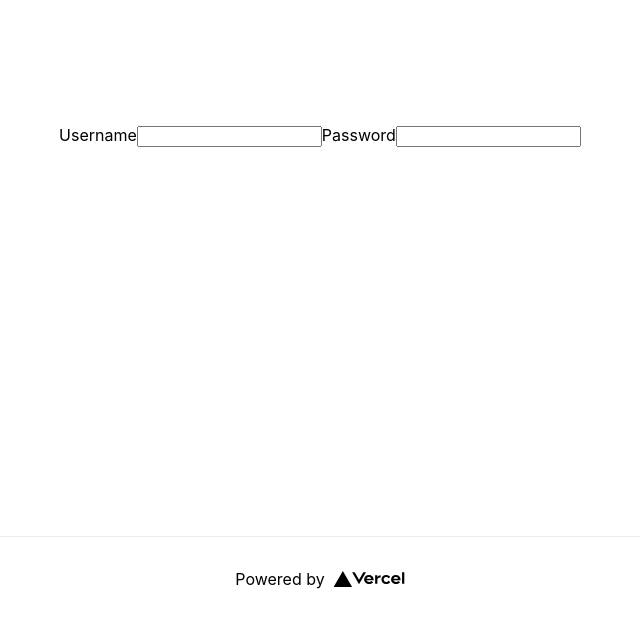
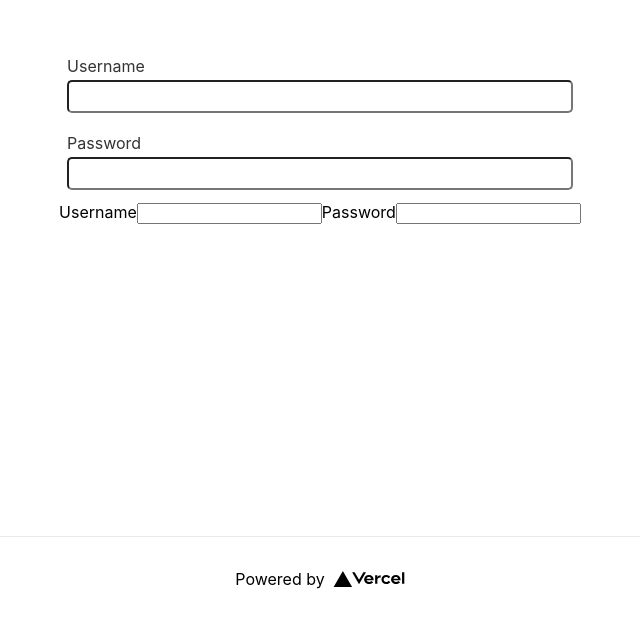
Before and after one commit to JaeBea/task-manager-momo, a Next.js app in the folder client/: page / in a window 1280 px wide. Shown: the part 264-885 px from the top of the page, without its empty margins (320-960 px from the left). Built offline with nearby package versions, Linux system fonts and the light colour scheme.

Commit message:
Add simple text input component

```diff
--- /dev/null
+++ b/client/components/TextInput/TextInput.module.scss
@@ -0,0 +1,17 @@
+.wrapper {
+  padding: 0.5rem;
+  display: flex;
+  flex-flow: column;
+}
+
+.label {
+  color: #333;
+  flex: 100% 1 0;
+}
+.text-input {
+  padding: 0.25rem;
+  margin: 0.25rem 0;
+  font-size: 1.1rem;
+  flex: 100% 1 0;
+  border-radius: 5px;
+}
--- /dev/null
+++ b/client/components/TextInput/TextInput.tsx
@@ -0,0 +1,20 @@
+import React from 'react';
+
+import styles from './TextInput.module.scss';
+
+type TextInputProps = {
+  id: string;
+  label: string;
+  type?: 'text' | 'email' | 'phone' | 'password';
+  value?: string;
+  isRequired?: boolean
+}
+
+const TextInput = ({id, type='text', value, label, isRequired=false}: TextInputProps) => {
+  return <div className={styles.wrapper}>
+    <label htmlFor={id} className={styles.label}>{label}</label>
+    <input className={styles['text-input']} name={id} type={type} value={value} required={isRequired} />
+  </div>;
+}
+
+export default TextInput;
--- a/client/package.json
+++ b/client/package.json
@@ -13,7 +13,8 @@
   "dependencies": {
     "next": "12.0.6",
     "react": "17.0.2",
-    "react-dom": "17.0.2"
+    "react-dom": "17.0.2",
+    "sass": "^1.49.0"
   },
   "devDependencies": {
     "@testing-library/jest-dom": "^5.16.1",
--- a/client/pages/index.tsx
+++ b/client/pages/index.tsx
@@ -3,9 +3,21 @@ import Image from 'next/image'
 import { useState } from 'react'
 import styles from '../styles/Home.module.css'
 
+import TextInput from '../components/TextInput/TextInput'
+
 export default function Home() {
   const [username, setUsername] = useState();
   const [password, setPassword] = useState();
+
+  const fieldUsername = {
+    id: 'username',
+    label: 'Username'
+  }
+
+  const fieldPassword = {
+    id: 'password',
+    label: 'Password'
+  }
 
   return (
     <div className={styles.container}>
@@ -17,6 +29,9 @@ export default function Home() {
 
       <main className={styles.main}>
         <form>
+          <TextInput {...fieldUsername} />
+          <TextInput {...fieldPassword} />
+
           <label htmlFor="username">Username</label>
           <input type="text" value={username} onChange={(e) => (e.target.value)} />
           <label htmlFor="password">Password</label>
```
Also changed, not shown: 1 other file (tests, documents, lock files or other folders).
